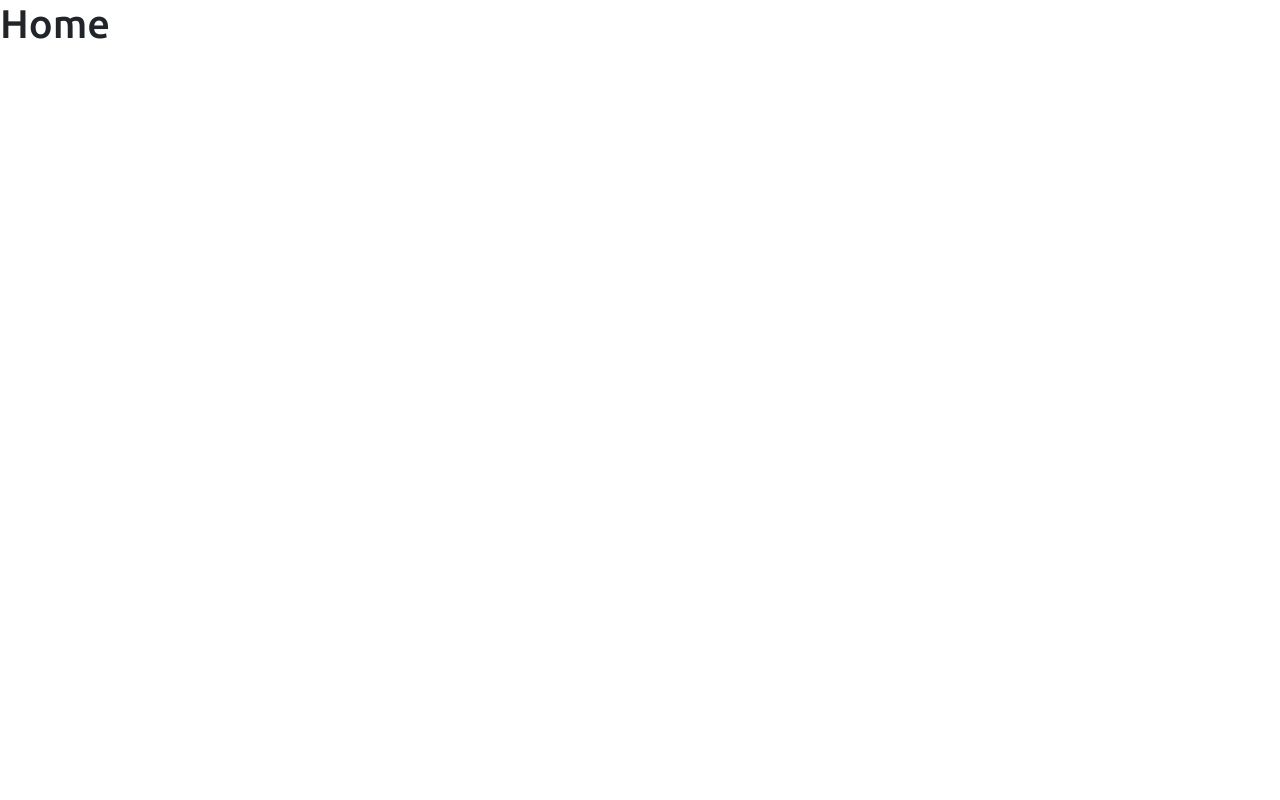
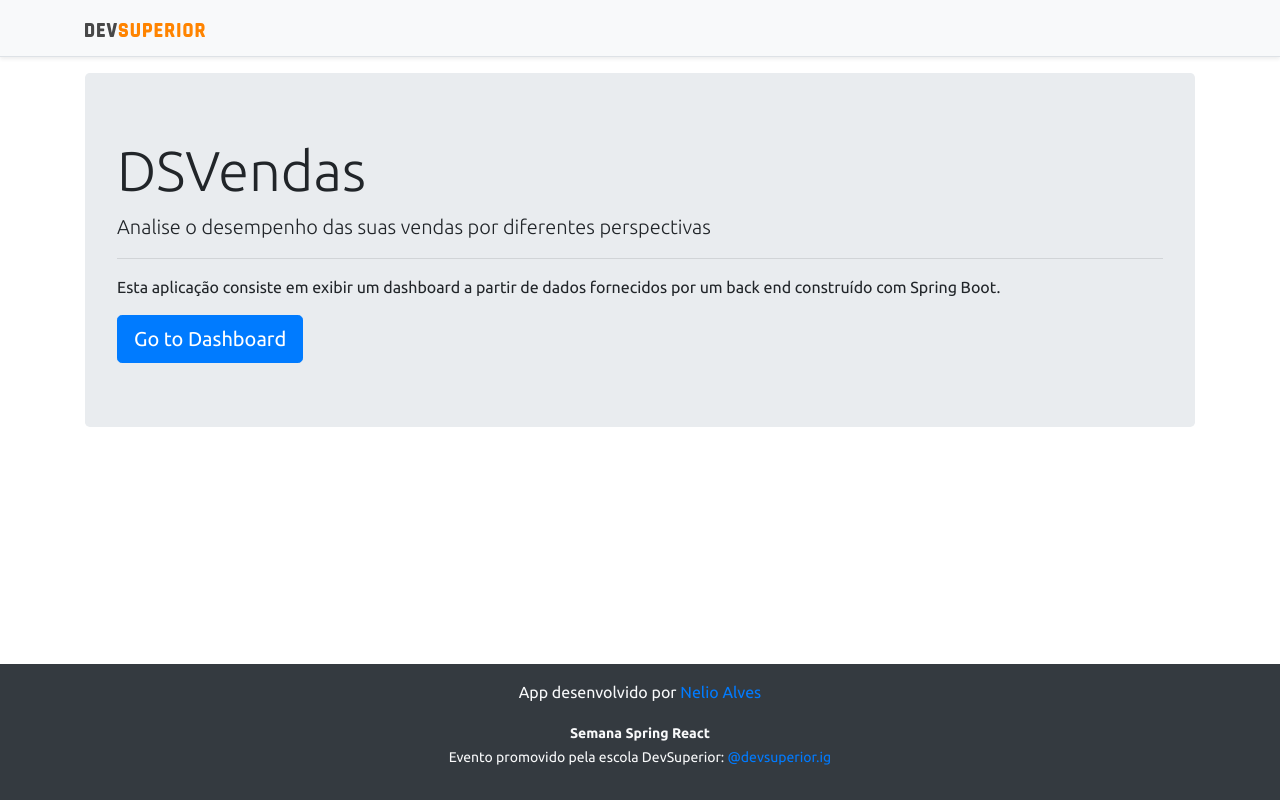
Before and after one commit to Laerciosantosn/Ds-vendas, a React (Create React App) app in the folder frontend/: page / in a window 1280 px wide. Built offline with nearby package versions, Linux system fonts and the light colour scheme.

Commit message:
Created link to Home and Dashboard

```diff
--- a/frontend/src/components/Navbar/index.tsx
+++ b/frontend/src/components/Navbar/index.tsx
@@ -1,4 +1,5 @@
 import React from 'react';
+import { Link } from 'react-router-dom';
 import ImgDsDark from '../../assets/img/ds-dark.svg';
 
 const Navbar: React.FC = () => {
@@ -6,7 +7,9 @@
     <div className="d-flex flex-column flex-md-row align-items-center p-3 px-md-4 mb-3 bg-light border-bottom shadow-sm">
       <div className="container">
         <nav className="my-2 my-md-0 mr-md-3">
-          <img src={ImgDsDark} alt="DevSuperior" width="120" />
+          <Link to="/">
+            <img src={ImgDsDark} alt="DevSuperior" width="120" />
+          </Link>
         </nav>
       </div>
     </div>
--- a/frontend/src/pages/Home/index.tsx
+++ b/frontend/src/pages/Home/index.tsx
@@ -1,11 +1,25 @@
+import Footer from 'components/Footer';
+import Navbar from 'components/Navbar';
 import React from 'react';
+import { Link } from 'react-router-dom';
 
 const Home: React.FC = () => {
   return (
-    <div>
-      <h1>Home</h1>
-
-    </div>
+    <>
+    <Navbar />
+      <div className="container">
+        <div className="jumbotron">
+          <h1 className="display-4">DSVendas</h1>
+          <p className="lead">Analise o desempenho das suas vendas por diferentes perspectivas</p>
+          <hr />
+          <p>Esta aplicação consiste em exibir um dashboard a partir de dados fornecidos por um back end construído com Spring Boot.</p>
+          <Link to ="/dashboard" className="btn btn-primary btn-lg">
+            Go to Dashboard
+          </Link>
+        </div>
+      </div>
+      <Footer />
+    </>
   );
 }
 
```
